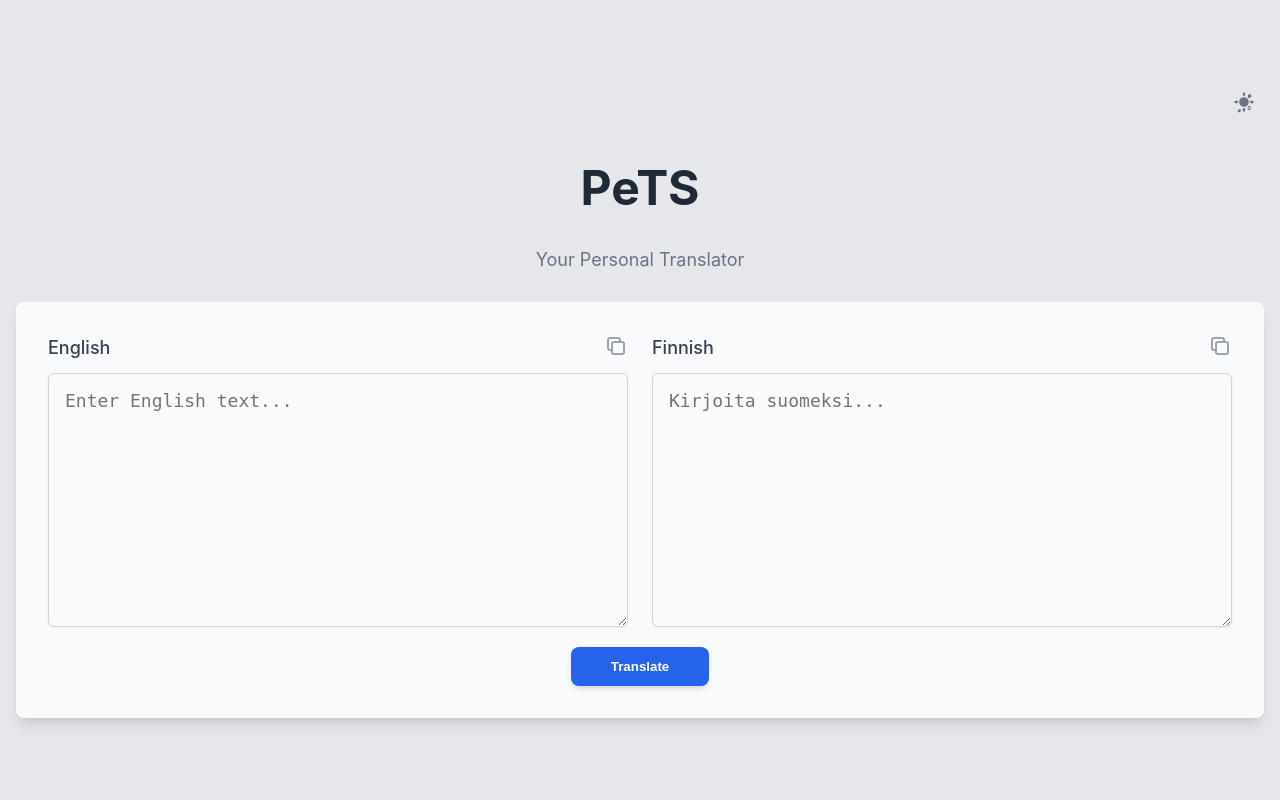
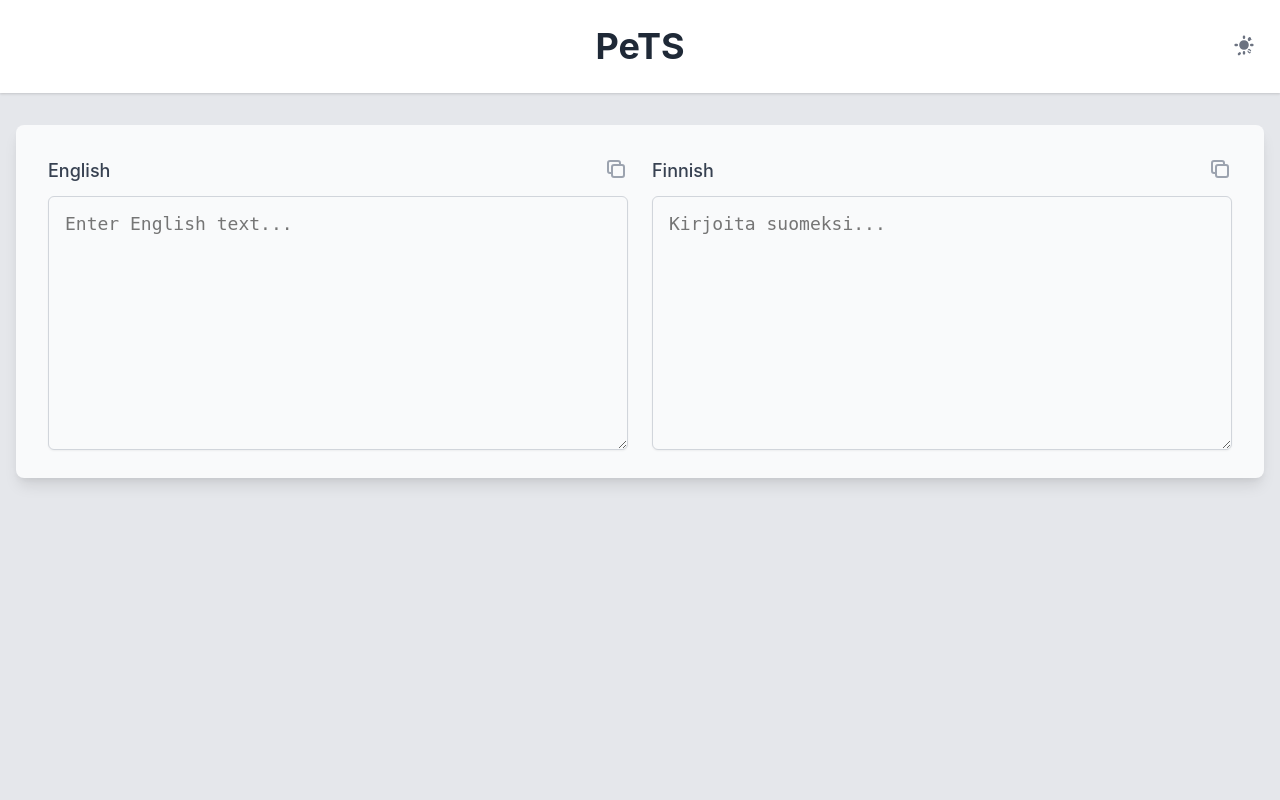
Before and after one commit to Doug-Vo/Personal-Translator, a Flask app: page / in a window 1280 px wide. Run offline with Flask 3, Linux system fonts and the light colour scheme.

Commit message:
feature/PTE-12: Update real time translation with modify the UI

```diff
--- a/translating_model/static/script.js
+++ b/translating_model/static/script.js
@@ -1,17 +1,32 @@
+document.addEventListener("DOMContentLoaded", () => {
 
+    // This prevents the API from being called on every keystroke
+    function debounce(func, delay) {
+        let timeoutId;
+        return (...args) => {
+            clearTimeout(timeoutId);
+            timeoutId = setTimeout(() => {
+                func.apply(this, args);
+            }, delay);
+        };
+    }
 
-// Listen for the form's 'submit' event
-document.addEventListener( 'DOMContentLoaded', () => {
+    // Get Elements
+    const textEn = document.getElementById("text-en");
+    const textFi = document.getElementById("text-fi");
+    const copyEn = document.getElementById("copy-en");
+    const copyFi = document.getElementById("copy-fi");
+    const clearEn = document.getElementById("clear-en");
+    const clearFi = document.getElementById("clear-fi");
 
+    // Theme Toggle Logic
     const themeToggleBtn = document.getElementById("theme-toggle");
     const darkIcon = document.getElementById("theme-toggle-dark-icon");
     const lightIcon = document.getElementById("theme-toggle-light-icon");
 
-    // Function to apply the saved or preferred theme
     function applyTheme() {
         const userTheme = localStorage.getItem("theme");
         const systemPrefersDark = window.matchMedia("(prefers-color-scheme: dark)").matches;
-
         if (userTheme === "dark" || (!userTheme && systemPrefersDark)) {
             document.documentElement.classList.add("dark");
             lightIcon.classList.add("hidden");
@@ -22,194 +37,93 @@ document.addEventListener( 'DOMContentLoaded', () => {
             darkIcon.classList.add("hidden");
         }
     }
-
-    // Add click listener for the toggle button
     themeToggleBtn.addEventListener("click", () => {
         const isDark = document.documentElement.classList.toggle("dark");
-        // Save the user's preference in localStorage
         localStorage.setItem("theme", isDark ? "dark" : "light");
-        // Toggle the icons
         lightIcon.classList.toggle("hidden", isDark);
         darkIcon.classList.toggle("hidden", !isDark);
     });
-
-    // Apply the theme as soon as the page loads
     applyTheme();
 
 
-
-    // Get all the elements we need from the HTML
-    const textEn = document.getElementById("text-en");
-    const textFi = document.getElementById("text-fi");
-
-    const btnTranslate = document.getElementById("btn-translate");
-    const spinner = document.getElementById("spinner");
-
-    const copyEn = document.getElementById("copy-en");
-    const copyFi = document.getElementById("copy-fi");
-
-    const clearEn = document.getElementById("clear-en");
-    const clearFi = document.getElementById("clear-fi");
-
-    let lastActiveBox = "en"; // keep track of last active box
-
-    function showSpinner(show)
-    {
-        if (show)
-        {
-            spinner.classList.remove("hidden");
-            btnTranslate.classList.add("btn-disabled");
-            btnTranslate.disabled = true;
-        }
-        else
-        {
-            spinner.classList.add("hidden");
-            btnTranslate.classList.remove("btn-disabled");
-            btnTranslate.disabled = false;
-        }
-    }
-
-    function setClearButton()
-    {
-        textEn.addEventListener("input", () =>
-        {
-            clearEn.classList.toggle("hidden", textEn.value == "");
-            lastActiveBox = "en";
-        })
-
-        textFi.addEventListener("input", () =>
-        {
-            clearFi.classList.toggle("hidden", textFi.value == "");
-            lastActiveBox = "fi";
-        })
-
-        clearEn.addEventListener("click", () =>
-        {
-            textEn.value = "";
-            clearEn.classList.add("hidden");
-        })
-
-
-        clearFi.addEventListener("click", () =>
-        {
-            textFi.value = "";
-            clearFi.classList.add("hidden");
-        })
-    }
-
-    // HELPER FUNCTION FOR COPY FEEDBACK
+    // Copy Button Logic
     function showCopiedFeedback(buttonElement) {
-        // Store the original clipboard icon
         const originalIcon = buttonElement.innerHTML;
-
-        // Create a green "check" icon SVG
         const checkIcon = `
-            <svg class="w-6 h-6 text-green-500" fill="none" stroke="currentColor" viewBox="0 0 24 24" xmlns="http://www.w3.org/2000/svg">
+            <svg class="icon" style="color: #22c55e;" fill="none" stroke="currentColor" viewBox="0 0 24 24" xmlns="http://www.w3.org/2000/svg">
                 <path stroke-linecap="round" stroke-linejoin="round" stroke-width="2" d="M5 13l4 4L19 7"></path>
             </svg>
         `;
+        buttonElement.innerHTML = checkIcon;
+        setTimeout(() => { buttonElement.innerHTML = originalIcon; }, 1500);
+    }
+    copyEn.addEventListener("click", () => {
+        if (textEn.value.trim() === "") return;
+        navigator.clipboard.writeText(textEn.value);
+        showCopiedFeedback(copyEn);
+    });
+    copyFi.addEventListener("click", () => {
+        if (textFi.value.trim() === "") return;
+        navigator.clipboard.writeText(textFi.value);
+        showCopiedFeedback(copyFi);
+    });
 
-        // Replace the icon and make it green
-        buttonElement.innerHTML = checkIcon;
+    // Clear Button Logic
+    clearEn.addEventListener("click", () => {
+        textEn.value = "";
+        textFi.value = ""; // Also clear the other box
+        clearEn.classList.add("hidden");
+        clearFi.classList.add("hidden");
+    });
+    clearFi.addEventListener("click", () => {
+        textEn.value = "";
+        textFi.value = ""; // Also clear the other box
+        clearEn.classList.add("hidden");
+        clearFi.classList.add("hidden");
+    });
 
-        // Set a timer to revert the icon back to the original
-        setTimeout(() => {
-            buttonElement.innerHTML = originalIcon;
-        }, 2000); // 1.5 seconds
-    }
 
-    function setCopyButton()
-    {
-        copyEn.addEventListener("click", () => {
-            navigator.clipboard.writeText(textEn.value);
-            showCopiedFeedback(copyEn);
-
-        })
-        copyFi.addEventListener("click", () => {
-            navigator.clipboard.writeText(textFi.value);
-            showCopiedFeedback(copyFi);
-
-        })
-    }
-
-    async function handleTranslation() {
-        let originText, destLang, srcLang;
-
-        if (lastActiveBox == 'en' && textEn.value.trim())
-        {
-            originText = textEn.value;
-            srcLang = 'en';
-            destLang = 'fi';
-        }
-        else if (lastActiveBox == 'fi' && textFi.value.trim())
-        {
-            originText = textFi.value;
-            srcLang = 'fi';
-            destLang = 'en';
+    async function translate(originText, destLang) {
+        if (!originText) {
+            return { translation: "" }; // Return empty if no text
         }
 
-        // if unsure
-        else{
-            originText = textEn.value;
-            srcLang = 'en';
-            destLang = 'fi';
-        }
 
-        if (!originText)
-        {
-            return;
-        }
-
-        showSpinner(true);
-
-        try{
-            // Send the data to the Flask API
+        try {
             const response = await fetch("/api/translate", {
                 method: "POST",
-                headers: {
-                    "Content-Type": "application/json",
-                },
+                headers: { "Content-Type": "application/json" },
                 body: JSON.stringify({
                     origin_text: originText,
                     dest_lan: destLang,
                 }),
             });
-
-            if (!response.ok) {
-                throw new Error("Translation API failed");
-            }
-
-            const data = await response.json();
-
-            // Put the translation in the *other* box
-            if (destLang === "fi") {
-                textFi.value = data.translation;
-                clearFi.classList.toggle("hidden", textFi.value === ""); // Show clear btn
-            } else {
-                textEn.value = data.translation;
-                clearEn.classList.toggle("hidden", textEn.value === ""); // Show clear btn
-            }
-
+            if (!response.ok) throw new Error("API failed");
+            return await response.json();
         } catch (error) {
             console.error("Translation error:", error);
-            // You could show this error in the UI
-            if (destLang === "fi") {
-                textFi.value = "Error: Could not translate.";
-            } else {
-                textEn.value = "Error: Could not translate.";
-            }
+            return { translation: "Error: Could not translate." };
         } finally {
-            // Hide spinner and re-enable button
-            showSpinner(false);
         }
     }
 
-        // --- Main Setup ---
-    // Add the main translate button listener
-    btnTranslate.addEventListener("click", handleTranslation);
+    // Event Listeners with Debounce
+    const debouncedTranslate = debounce(async (sourceElement, targetElement, destLang) => {
+        const data = await translate(sourceElement.value, destLang);
+        targetElement.value = data.translation;
+        clearEn.classList.toggle("hidden", textEn.value === "");
+        clearFi.classList.toggle("hidden", textFi.value === "");
+    }, 500); // 500ms delay
 
-    // Set up the helper button listeners
-    setClearButton();
-    setCopyButton();
+    // Listen for input on the English box
+    textEn.addEventListener("input", () => {
+        clearEn.classList.toggle("hidden", textEn.value === "");
+        debouncedTranslate(textEn, textFi, "fi");
+    });
 
+    // Listen for input on the Finnish box
+    textFi.addEventListener("input", () => {
+        clearFi.classList.toggle("hidden", textFi.value === "");
+        debouncedTranslate(textFi, textEn, "en");
+    });
 });
--- a/translating_model/static/style.css
+++ b/translating_model/static/style.css
@@ -6,102 +6,128 @@ body {
 }
 
 .page-body {
-    /* UPDATED: Changed from gray-100 to gray-200 for a less bright background */
-    background-color: #E5E7EB; /* gray-200 */
-    display: flex;
-    align-items: center;
-    justify-content: center;
+    background-color: #E5E7EB;
     min-height: 100vh;
 }
 
-/* --- Dark Mode Base --- */
+/*  Dark Mode Base  */
 .dark .page-body {
-    background-color: #111827; /* dark:bg-gray-900 */
+    background-color: #111827;
 }
 
-/* --- Utility Classes --- */
+/*  Utility Classes*/
 .hidden {
     display: none;
 }
 
-/* --- Container and Card --- */
+/*  App Header Bar */
+.app-header {
+    width: 100%;
+    background-color: #FFFFFF;
+    box-shadow: 0 1px 3px 0 rgba(0, 0, 0, 0.1), 0 1px 2px 0 rgba(0, 0, 0, 0.06);
+    padding: 0.01rem 1rem;
+    box-sizing: border-box;
+}
+.dark .app-header {
+    background-color: #1F2937;
+    border-bottom: 1px solid #374151;
+    padding: 0.01rem 5rem;
+}
+
+.header-container {
+    display: flex;
+    align-items: center;
+    justify-content: space-between;
+    width: 100%;
+    max-width: 80rem;
+    margin: 0 auto;
+}
+
+.header-title {
+    font-size: 2.25rem;
+    font-weight: 700;
+    color: #1F2937;
+    text-align: center;
+    /* Flex-grow allows it to take space, helping center it */
+    flex-grow: 1;
+}
+.dark .header-title {
+    color: #F9FAFB;
+}
+
+.header-spacer-left {
+    /* This spacer and the theme-toggle-container on the right
+       will balance the flexbox, keeping the title centered.
+       We set its width to match the toggle container's width. */
+    width: 50px;
+}
+/*  END: App Header Bar  */
+
+
+/*  Container and Card  */
 .container {
     width: 100%;
-    max-width: 80rem; /* max-w-7xl */
+    max-width: 80rem;
     margin-left: auto;
     margin-right: auto;
     padding: 1rem;
+    /* Add padding to the top to account for the header */
+    padding-top: 2rem;
+    box-sizing: border-box;
 }
 
 .translator-card {
-    /* UPDATED: Changed from pure white to gray-50 (off-white) */
-    background-color: #F9FAFB; /* gray-50 */
-    border-radius: 0.5rem; /* rounded-lg */
-    box-shadow: 0 10px 15px -3px rgba(0, 0, 0, 0.1), 0 4px 6px -2px rgba(0, 0, 0, 0.05); /* shadow-xl */
-    padding: 1.5rem; /* p-6 */
+    background-color: #F9FAFB;
+    border-radius: 0.5rem;
+    box-shadow: 0 10px 15px -3px rgba(0, 0, 0, 0.1), 0 4px 6px -2px rgba(0, 0, 0, 0.05);
+    padding: 1.5rem;
 }
 @media (min-width: 768px) {
     .translator-card {
-        padding: 2rem; /* md:p-8 */
+        padding: 2rem;
     }
 }
 
 .dark .translator-card {
-    background-color: #1F2937; /* dark:bg-gray-800 */
+    background-color: #1F2937;
 }
 
-/* --- Header --- */
-.header {
-    text-align: center;
-    margin-bottom: 2rem; /* mb-8 */
-}
-.title {
-    font-size: 3rem; /* text-5xl */
-    font-weight: 700; /* font-bold */
-    color: #1F2937; /* text-gray-800 */
-}
-.subtitle {
-    font-size: 1.125rem; /* text-lg */
-    color: #6B7280; /* text-gray-500 */
-    margin-top: 0.5rem; /* mt-2 */
-}
-.dark .title { color: #F9FAFB; } /* dark:text-gray-100 */
-.dark .subtitle { color: #9CA3AF; } /* dark:text-gray-400 */
 
-/* --- Theme Toggle --- */
+
+
+/*  Theme Toggle  */
 .theme-toggle-container {
     display: flex;
     justify-content: flex-end;
-    margin-bottom: 1rem; /* mb-4 */
+    width: 50px; /* Give it a fixed width to balance the spacer */
 }
 .theme-toggle-button {
-    padding: 0.5rem; /* p-2 */
+    padding: 0.5rem;
     border-radius: 9999px; /* rounded-full */
-    color: #6B7280; /* text-gray-500 */
+    color: #6B7280;
     background: none;
     border: none;
     cursor: pointer;
 }
 .dark .theme-toggle-button {
-    color: #9CA3AF; /* dark:text-gray-400 */
+    color: #9CA3AF;
 }
 .theme-toggle-button:hover {
-    /* UPDATED: Changed hover to a slightly darker gray */
-    background-color: #D1D5DB; /* hover:bg-gray-300 */
+    background-color: #D1D5DB;
 }
 .dark .theme-toggle-button:hover {
-    background-color: #374151; /* dark:hover:bg-gray-700 */
+    background-color: #374151;
 }
 
-/* --- Grid and Columns --- */
+/*  Grid and Columns  */
 .grid-container {
     display: grid;
-    grid-template-columns: 1fr; /* grid-cols-1 */
-    gap: 1.5rem; /* gap-6 */
+    grid-template-columns: 1fr;
+    gap: 1.5rem;
 }
 @media (min-width: 768px) {
     .grid-container {
-        grid-template-columns: repeat(2, 1fr); /* md:grid-cols-2 */
+        grid-template-columns: repeat(2, 1fr);
     }
 }
 
@@ -189,39 +214,21 @@ body {
     line-height: 1;
 }
 .clear-button:hover {
-    color: #4B5563; /* hover:text-gray-600 */
+    color: #4B5563;
 }
 .dark .clear-button:hover {
-    color: #D1D5DB; /* dark:hover:text-gray-300 */
+    color: #D1D5DB;
 }
 
-/* --- Translate Button & Spinner --- */
-.button-container {
-    margin-top: 1.5rem; /* mt-6 */
-    text-align: center;
-}
-.translate-button {
-    background-color: #2563EB; /* bg-blue-600 */
-    color: #FFFFFF; /* text-white */
-    font-weight: 700; /* font-bold */
-    padding: 0.75rem 2.5rem; /* py-3 px-10 */
-    border-radius: 0.5rem; /* rounded-lg */
-    box-shadow: 0 4px 6px -1px rgba(0, 0, 0, 0.1), 0 2px 4px -1px rgba(0, 0, 0, 0.06); /* shadow-md */
-    transition: all 0.2s;
-    border: none;
-    cursor: pointer;
-}
-.translate-button:hover {
-    background-color: #1D4ED8; /* hover:bg-blue-700 */
-    transform: scale(1.05);
-}
+
+
 .spinner {
-    width: 2rem; /* w-8 */
-    height: 2rem; /* h-8 */
+    width: 2rem;
+    height: 2rem;
     border-width: 4px;
-    border-color: #3B82F6; /* border-blue-500 */
-    border-radius: 9999px; /* rounded-full */
-    margin: 1rem auto 0 auto; /* mt-4 mx-auto */
+    border-color: #3B82F6;
+    border-radius: 9999px;
+    margin: 0 auto;
     border-top-color: transparent;
     border-right-color: transparent;
     border-bottom-color: transparent;
--- a/translating_model/templates/index.html
+++ b/translating_model/templates/index.html
@@ -1,17 +1,23 @@
 <!DOCTYPE html>
-<!-- The 'dark' class will be added here by JavaScript -->
 <html lang="en">
 <head>
     <meta charset="UTF-8">
     <meta name="viewport" content="width=device-width, initial-scale=1.0">
     <title>PeTS - Personal Translator</title>
 
-    <!-- Link to your external CSS file -->
+    <!-- Link to external CSS file -->
     <link rel="stylesheet" href="{{ url_for('static', filename='style.css') }}">
 </head>
 <body class="page-body">
 
-    <div class="container">
+    <!-- Top Header Bar -->
+    <header class="app-header">
+        <div class="header-container">
+            <!-- Spacer to push title to center -->
+            <div class="header-spacer-left"></div>
+
+            <!-- Title -->
+            <h1 class="header-title">PeTS</h1>
 
             <!-- Theme Toggle Button -->
             <div class="theme-toggle-container">
@@ -20,12 +26,11 @@
                     <svg id="theme-toggle-light-icon" class="icon" fill="currentColor" viewBox="0 0 20 20" xmlns="http://www.w3.org/2000/svg"><path d="M10 2a1 1 0 011 1v1a1 1 0 11-2 0V3a1 1 0 011-1zm4 8a4 4 0 11-8 0 4 4 0 018 0zm-.464 4.95l.707.707a1 1 0 001.414-1.414l-.707-.707a1 1 0 00-1.414 1.414zm2.12-10.607a1 1 0 010 1.414l-.707.707a1 1 0 11-1.414-1.414l.707-.707a1 1 0 011.414 0zM17 11a1 1 0 100-2h-1a1 1 0 100 2h1zm-1.646 5.646a1 1 0 01-1.414 0l-.707-.707a1 1 0 111.414-1.414l.707.707a1 1 0 010 1.414zM4 11a1 1 0 100-2H3a1 1 0 100 2h1zM5.05 16.95l.707-.707a1 1 0 111.414 1.414l-.707.707a1 1 0 01-1.414-1.414zM16.95 5.05a1 1 0 01-1.414 0l-.707.707a1 1 0 11-1.414-1.414l.707-.707a1 1 0 011.414 1.414zM10 18a1 1 0 01-1-1v-1a1 1 0 112 0v1a1 1 0 01-1 1z"></path></svg>
                 </button>
             </div>
+        </div>
+    </header>
 
-        <!-- Header -->
-        <div class="header">
-            <h1 class="title">PeTS</h1>
-            <p class="subtitle">Your Personal Translator</p>
-        </div>
+    <!-- Main Content Area -->
+    <div class="container">
 
         <!-- Main Translator Card -->
         <div class="translator-card">
@@ -62,18 +67,15 @@
 
             </div>
 
-            <!-- Translate Button and Spinner -->
+            <!-- Spinner -->
             <div class="button-container">
-                <button id="btn-translate" class="translate-button">
-                    Translate
-                </button>
                 <div id="spinner" class="spinner hidden"></div>
             </div>
 
         </div>
     </div>
 
-    <!-- Link to your JavaScript file -->
+    <!-- Link to JavaScript file -->
     <script src="{{ url_for('static', filename='script.js') }}"></script>
 </body>
 </html>
```
Also changed, not shown: other parts of translating_model/static/style.css (+27 -32 lines). Lines whose indentation alone changed are shown as unchanged.
